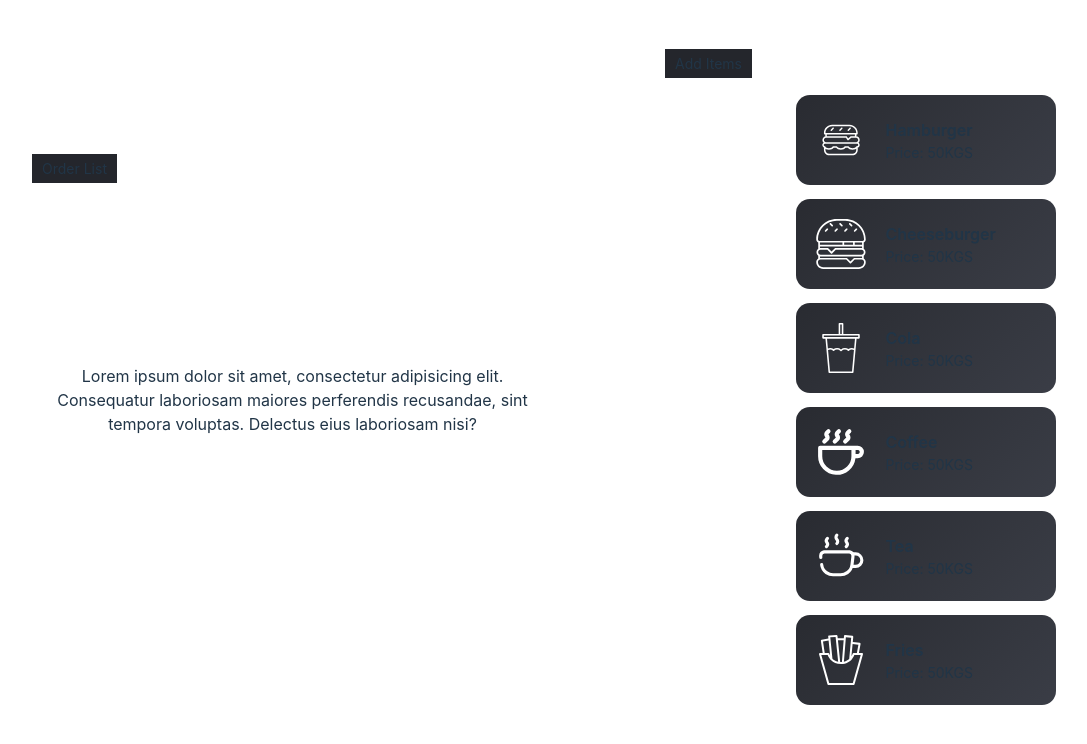
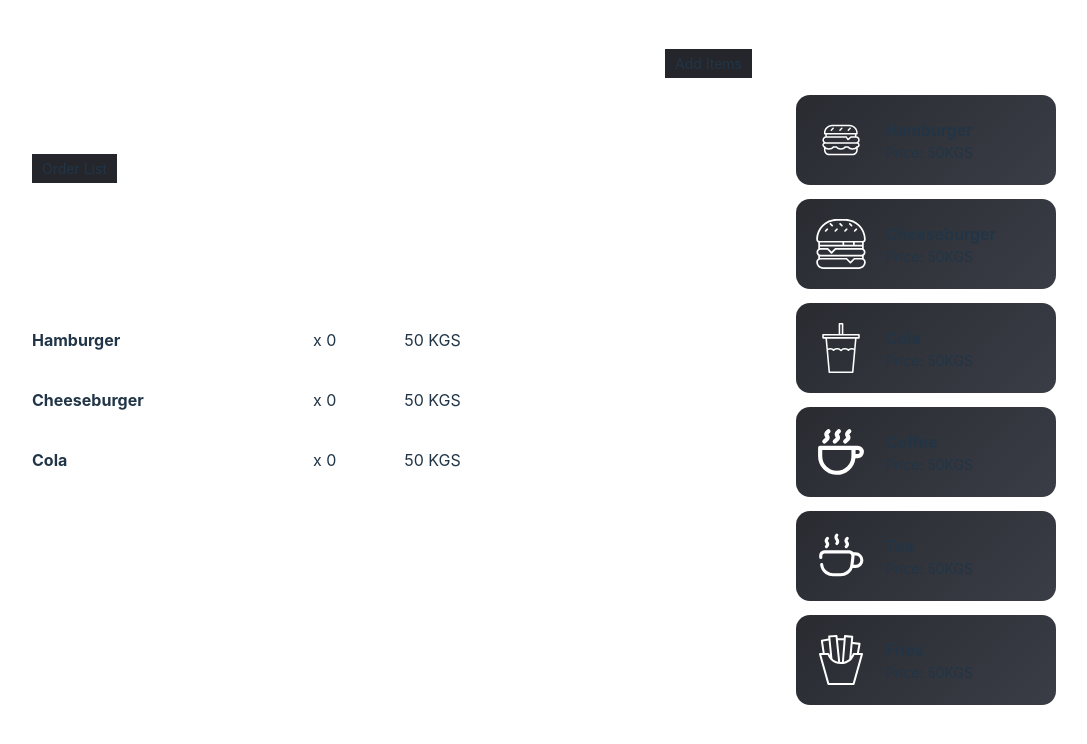
Before and after one commit to nenahui/controlWork-7, a React (Vite) app: page / in a window 1280 px wide. Shown: the top 744 px of the page, without its empty margins (31-1118 px from the left). Built offline with nearby package versions, Linux system fonts and the light colour scheme.

Commit message:
Создал компонент OrderItem.tsx для списка заказов

```diff
--- a/src/App.tsx
+++ b/src/App.tsx
@@ -1,16 +1,30 @@
 import './App.css';
 import Container from './components/Container/Container';
 import Item from './components/Item/Item';
+import OrderItem from './components/OrderItem/OrderItem';
 
 const App = () => {
 	return (
 		<>
 			<Container name={'Order list'}>
-				<p>
-					Lorem ipsum dolor sit amet, consectetur adipisicing elit. Consequatur
-					laboriosam maiores perferendis recusandae, sint tempora voluptas.
-					Delectus eius laboriosam nisi?
-				</p>
+				<OrderItem
+					itemName={'Hamburger'}
+					price={50}
+					count={0}
+					onClick={() => null}
+				/>
+				<OrderItem
+					itemName={'Cheeseburger'}
+					price={50}
+					count={0}
+					onClick={() => null}
+				/>
+				<OrderItem
+					itemName={'Cola'}
+					price={50}
+					count={0}
+					onClick={() => null}
+				/>
 			</Container>
 			<Container name={'Add items'}>
 				<div className={'items-block'}>
--- /dev/null
+++ b/src/components/OrderItem/OrderItem.css
@@ -0,0 +1,31 @@
+.order-item-block {
+    display: flex;
+    justify-content: space-between;
+    align-items: center;
+    height: 60px;
+}
+
+.order-item-info {
+    display: flex;
+    align-items: center;
+    justify-content: space-between;
+    gap: 50px;
+    width: 240px;
+}
+
+.delete-btn {
+    padding: 10px;
+    border: none;
+    transition: opacity .2s;
+    background: url("/icons/trash.svg") center center / 26px no-repeat;
+
+    &:hover {
+        opacity: 0.7;
+        border: none;
+    }
+
+    &:focus {
+        outline: none;
+        border: none;
+    }
+}
--- /dev/null
+++ b/src/components/OrderItem/OrderItem.tsx
@@ -0,0 +1,31 @@
+import './OrderItem.css';
+import React from 'react';
+
+interface IOrderItemProps {
+	itemName: string;
+	count: number;
+	price: number;
+	onClick: () => void;
+}
+
+const OrderItem: React.FC<IOrderItemProps> = ({
+	itemName,
+	count,
+	price,
+	onClick,
+}) => {
+	return (
+		<div className={'order-item-block'}>
+			<h4>{itemName}</h4>
+			<div className={'order-item-info'}>
+				<p>x {count}</p>
+				<span>{price} KGS</span>
+				<button onClick={onClick} className={'delete-btn'}>
+					&nbsp;
+				</button>
+			</div>
+		</div>
+	);
+};
+
+export default OrderItem;
```
